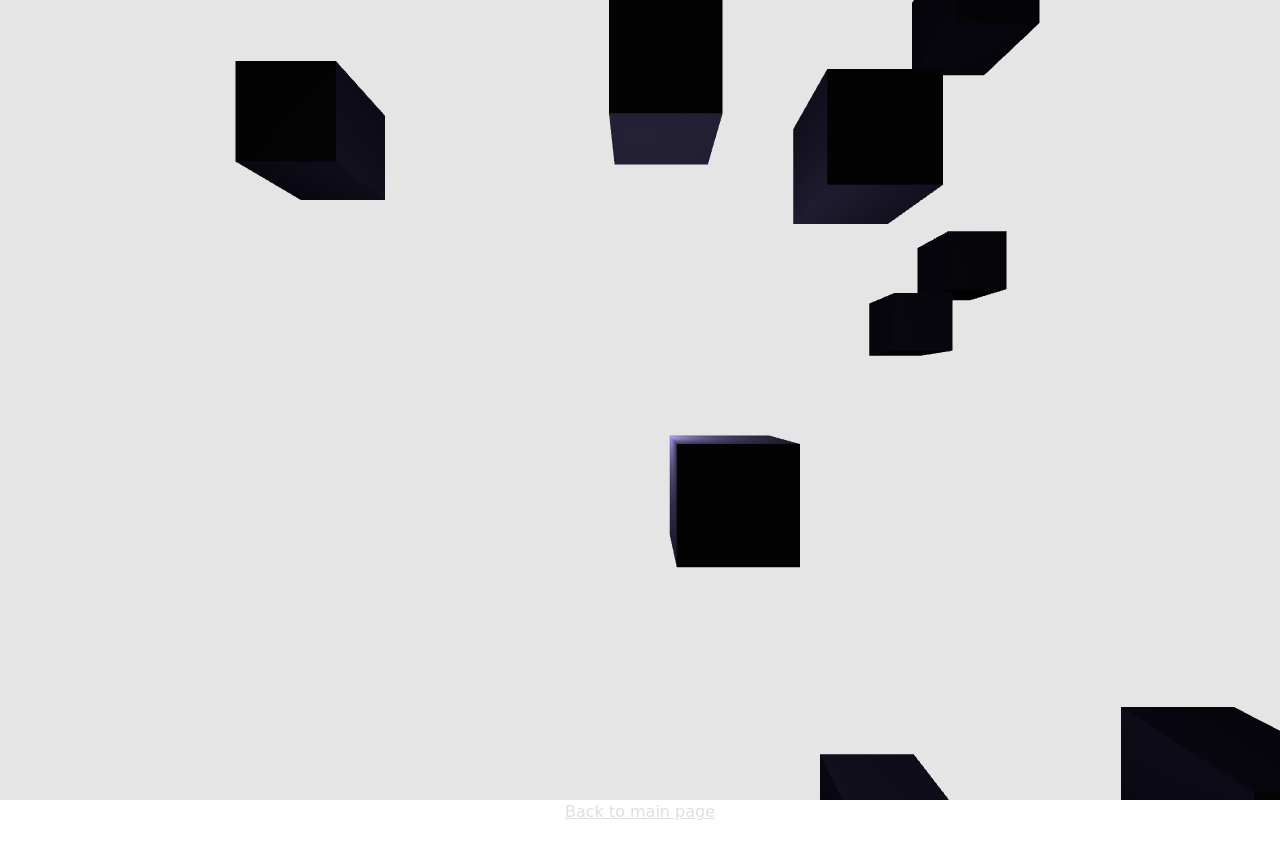
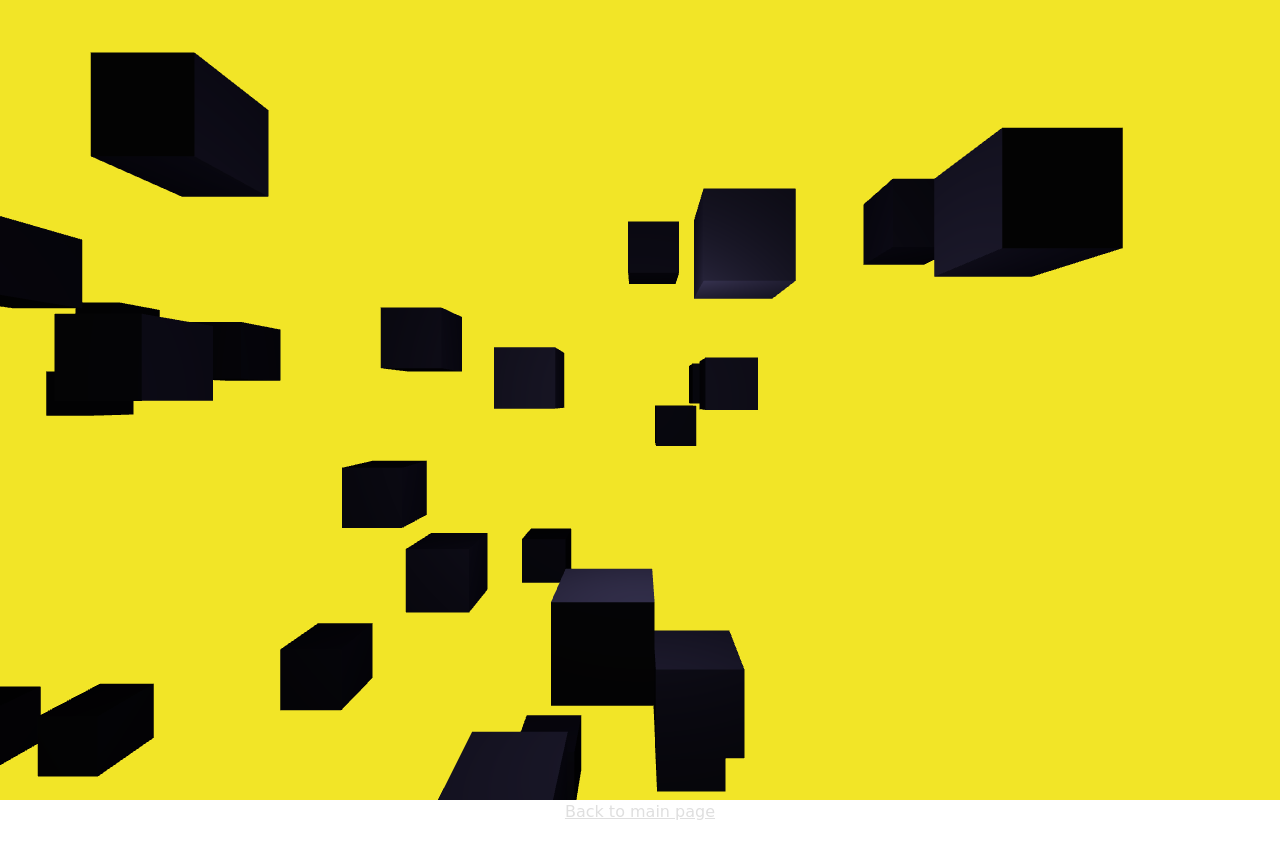
Before and after one commit to AREACODE831/art109-te9, a plain HTML site: page move.html in a window 1280 px wide. Drawn offline with nearby package versions, Linux system fonts and the light colour scheme; animation ran at ten frames a second; a web font is replaced by a local one.

Commit message:
Update move.html

```diff
--- a/move.html
+++ b/move.html
@@ -26,7 +26,7 @@
    camera.position.z = 5;
 
    var renderer = new THREE.WebGLRenderer({antialias: true});
-   renderer.setClearColor("#e5e5e5");
+   renderer.setClearColor("#F2E527");
    renderer.setSize(window.innerWidth,window.innerHeight);
 
    document.body.appendChild(renderer.domElement);
@@ -48,11 +48,11 @@
    //scene.add(mesh);
 
    meshX = -10;
-   for(var i = 0; i<15;i++) {
+   for(var i = 0; i<30;i++) {
        var mesh = new THREE.Mesh(geometry, material);
-       mesh.position.x = (Math.random() - 0.5) * 20;
-       mesh.position.y = (Math.random() - 0.5) * 10;
-       mesh.position.z = (Math.random() - 0.5) * 10;
+       mesh.position.x = (Math.random() - 0.7) * 20;
+       mesh.position.y = (Math.random() - 0.7) * 10;
+       mesh.position.z = (Math.random() - 0.9) * 10;
        scene.add(mesh);
        meshX+=1;
    }
```
